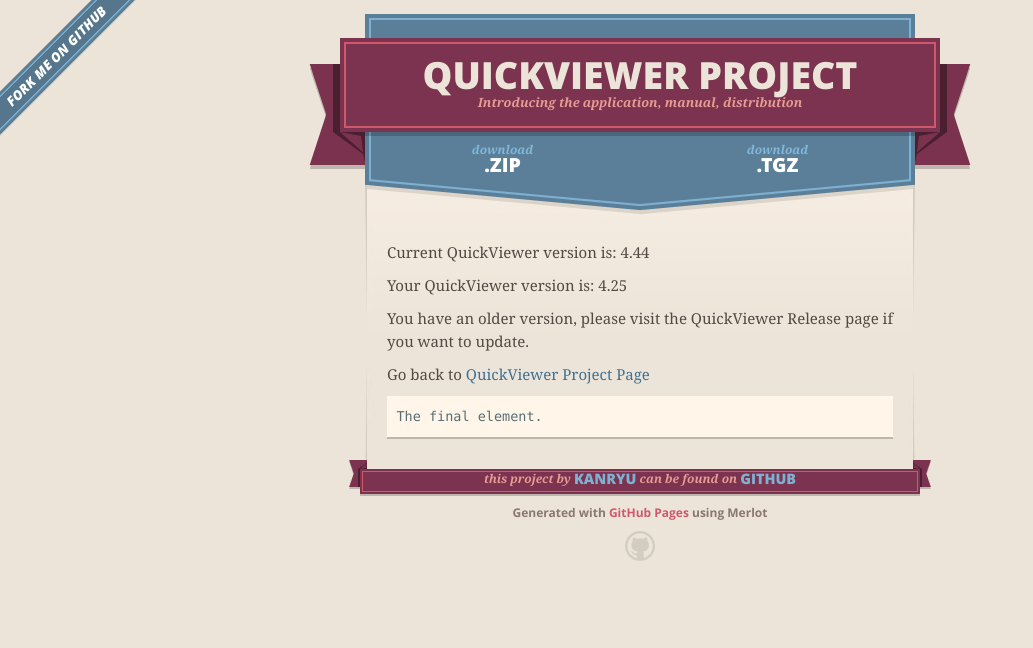
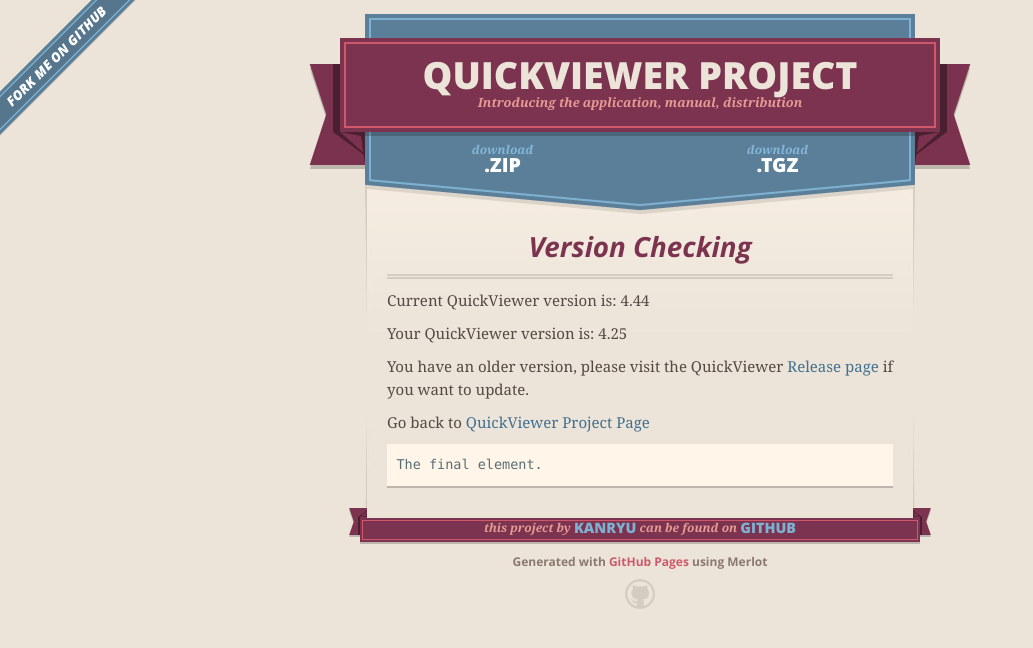
Before and after one commit to kanryu/quickviewer, a Jekyll site: the page built from docs/checkversion/index.md, in a window 1280 px wide. Shown: the top 648 px of the page, without its empty margins (0-1033 px from the left). Built offline with Jekyll 4.4.1, drawn with Linux system fonts in a browser that asks for light colours; nearby versions of some CDN libraries; our own code applies the rules of GitHub Pages for plain Markdown files.

Commit message:
Update index.md

```diff
--- a/docs/checkversion/index.md
+++ b/docs/checkversion/index.md
@@ -1,12 +1,14 @@
 ---
 layout: default
 ---
+
+# Version Checking
 
 Current QuickViewer version is: 4.44
 
 Your QuickViewer version is: 4.25
 
-You have an older version, please visit the QuickViewer Release page if you want to update.
+You have an older version, please visit the QuickViewer [Release page](https://github.com/kanryu/quickviewer/releases) if you want to update.
 
 Go back to [QuickViewer Project Page](https://kanryu.github.io/quickviewer/)
 
```
